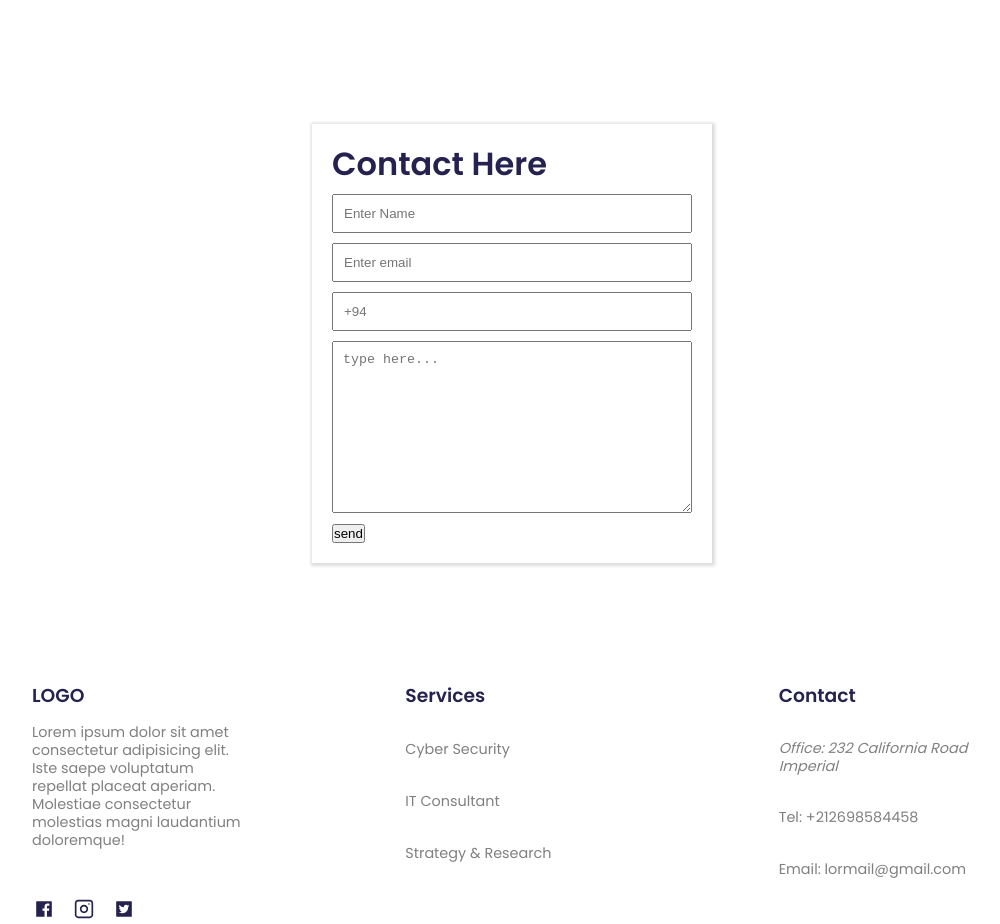
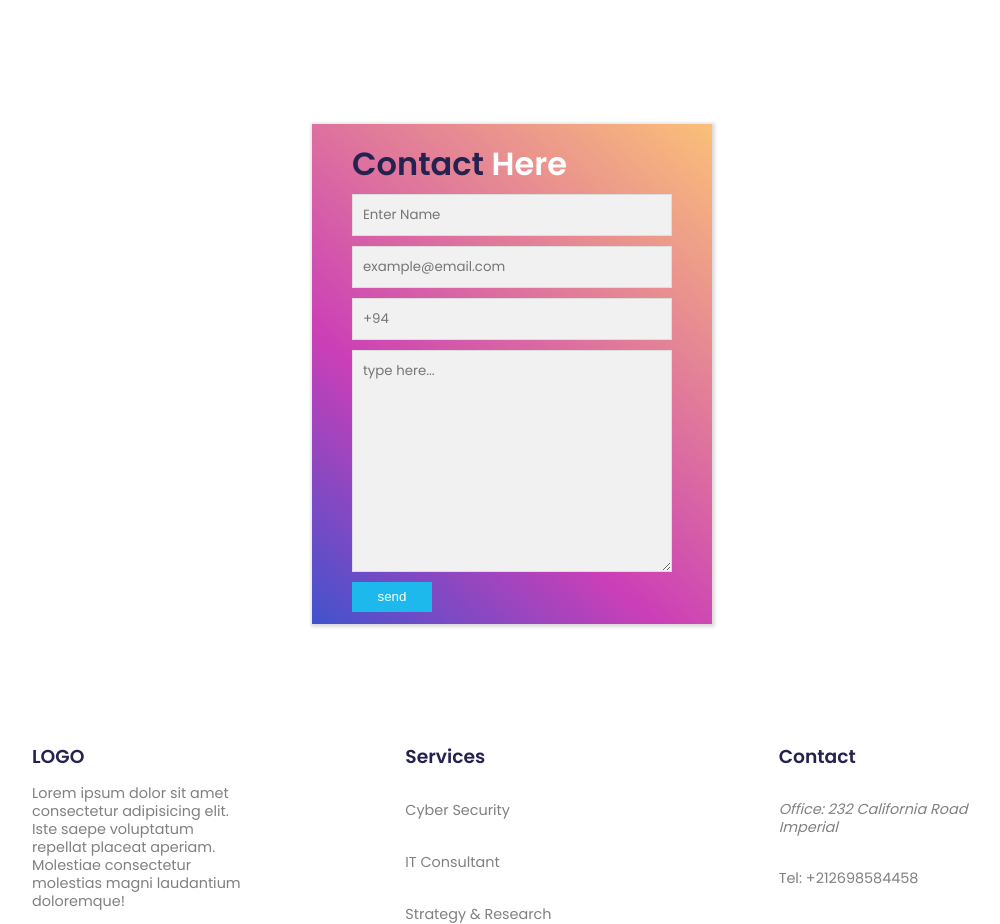
Before and after one commit to Nilushka169/Example-project, a React (Create React App) app: page / in a window 1280 px wide. Shown: the part 1320-2244 px from the top of the page, without its empty margins (128-1128 px from the left). Built offline with nearby package versions, Linux system fonts and the light colour scheme.

Commit message:
styled Contact

```diff
--- a/src/components/Contact/Contact.css
+++ b/src/components/Contact/Contact.css
@@ -1,12 +1,12 @@
 @import url('https://fonts.googleapis.com/css2?family=Poppins:wght@600&display=swap');
 form{
     display: block;
-    background-color: #fff;
+    background: var(--linear-bg);
     box-shadow: 1px 1px 3px 2px #ddd;
     margin:40px auto;
     max-width: 400px;
     max-height: 500px;
-    padding: 20px;
+    padding: 20px 40px;
 
 }
 
@@ -16,4 +16,24 @@ form input, textarea{
     width: 100%;
     margin: 10px auto;
     padding: 10px;
+    font-family: "Poppins";
+    background-color: #f1f1f1;
+    border: 1px solid #ddd;
+
+
+
 }
+
+form span{
+    color: rgb(255, 255, 255);
+
+}
+form button{
+    height: 30px;
+    width: 80px;
+    align-items: center;
+    border: none;
+    background-color: rgb(29, 185, 237);
+    color: #fff;
+    cursor: pointer;
+}
--- a/src/components/Contact/Contact.js
+++ b/src/components/Contact/Contact.js
@@ -7,7 +7,7 @@ const Contact = () => {
         <form>
             <h1>Contact <span>Here</span></h1>
             <input type="text" name="name" id="" placeholder='Enter Name' />
-            <input type="email" name="email" id="" placeholder='Enter email'/>
+            <input type="email" name="email" id="" placeholder='example@email.com'/>
             <input type="phone" name="phone" id="" placeholder='+94'/>
             <textarea name='message' id='' cols={30} rows={10} placeholder='type here...'/>
             <button type="submit">send</button>
```
